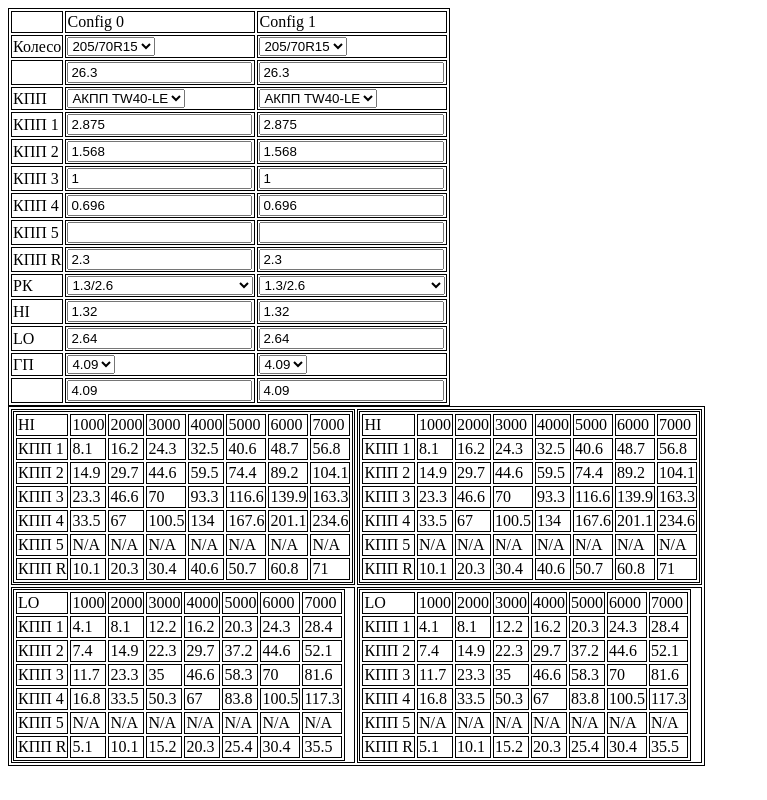
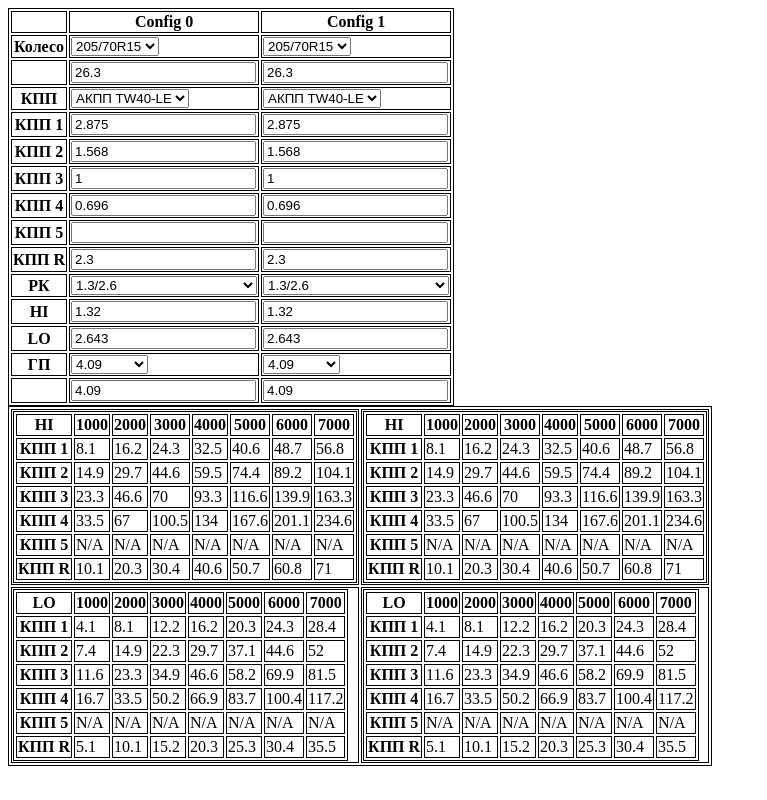
Before and after one commit to deadskif/sjtc, a plain HTML site: page index.html in a window 1280 px wide. Shown: the whole page, without its empty margins (0-767 px from the left). Drawn offline with nearby package versions, Linux system fonts and the light colour scheme.

Commit message:
Some improvments

```diff
--- a/index.html
+++ b/index.html
@@ -109,10 +109,10 @@ function ResultTable(name, col_names, cfg, gb) {
     resultt.html(rows.map(function(row, i) {
         var tr = $('<tr/>');
         tr.html(row.map(function(val, j) {
-            var tdid = '';
+            var tdid = 'th';
             if ((i > 0) && (j > 0))
-                tdid = 'id="'+table.cellid(i-1, j-1) +'"';
-            var c = $('<td '+tdid+'/>').html(val)[0];
+                tdid = 'td id="'+table.cellid(i-1, j-1) +'"';
+            var c = $('<'+tdid+'/>').html(val)[0];
             return c;
         }));
         return tr[0];
@@ -145,21 +145,51 @@ ResultTable.prototype.calc = function() {
 }
 GEARBOXES = [{
         name: '1.3/2.6',
-    ratios: [1.32, 2.64],
+        ratios: [1.32, 2.643],
         kits: ['HF +15%H/+75%L', 'TG +15%H/+104%L'],
     },{
         name: '1.0/2.0',
         ratios: [1.0, 2.0],
         kits: ['TG +17%H/+87%L'],
-}];
+    }, {
+        name: '1.32/2.145',
+        ratios: [1.32, 2.145],
+        kits: [],
+    }, {
+        name: '1.580/2.511 (JA11)',
+        ratios: [1.580, 2.511],
+        kits: [],
+    }, {
+        name: '1.409/2.268 (JB31)',
+        ratios: [1.409, 2.268],
+        kits: [],
+    }, {
+        name: '1.589/2.557 no kit',
+        ratios: [1.589, 2.557],
+        kits: [],
+    }
+];
 DB = [
     new Transmission({
         type: 'wheel',
         header: 'Колесо',
         values: {
             '205/70R15': [26.3],
+            '205/75R15': [27.1],
+            '195/80R15': [27.3],
             '215/75R15': [27.7],
+            '215/80R15': [28.5],
             '235/75R15': [28.9],
+
+            '175/80R16': [27.0],
+            '185/85R16': [28.4],
+            '205/80R16': [28.9],
+            '215/85R16': [30.4],
+            '235/85R16': [31.7],
+
+            '30"': [30],
+            '31"': [31],
+            '33"': [33],
         }}),
     new Transmission({
         type: 'transmission',
@@ -168,6 +198,8 @@ DB = [
         values: {
             'АКПП TW40-LE': [2.875, 1.568, 1.000, 0.696, '',    2.300],
             'МКПП R72':     [4.425, 2.304, 1.674, 1.190, 1.000, 5.151],
+            'АКПП A174':    [2.962, 1.515, 1.000, 0.738, '',    2.810],
+            'МКПП R7ME':    [3.652, 1.947, 1.423, 1.000, 0.864, 3.466],
         }}),
     new Transmission({
         type: 'gearbox',
@@ -181,6 +213,8 @@ DB = [
         values: {
             '4.09': [4.09],
             '4.3': [4.3],
+            'HF 4.625': [4.625],
+            'HF 4.88': [4.88]
         }}),
 ];
 const TRANSMISSION = 1;
@@ -202,7 +236,10 @@ function init_data(name, cfg) {
     for (let rown = 0; rown < cols[0].length; rown++) {
         var tr = $('<tr/>')[0];
         for (let coln = 0; coln < cols.length; coln++) {
-            var c = $('<td/>').html(cols[coln][rown])[0];
+            var td = 'th';
+            if ((rown > 0) && (coln > 0))
+                td = 'td';
+            var c = $('<'+td+'/>').html(cols[coln][rown])[0];
             tr.appendChild(c);
         }
         datat.appendChild(tr);
```
Lines whose indentation alone changed are shown as unchanged.
